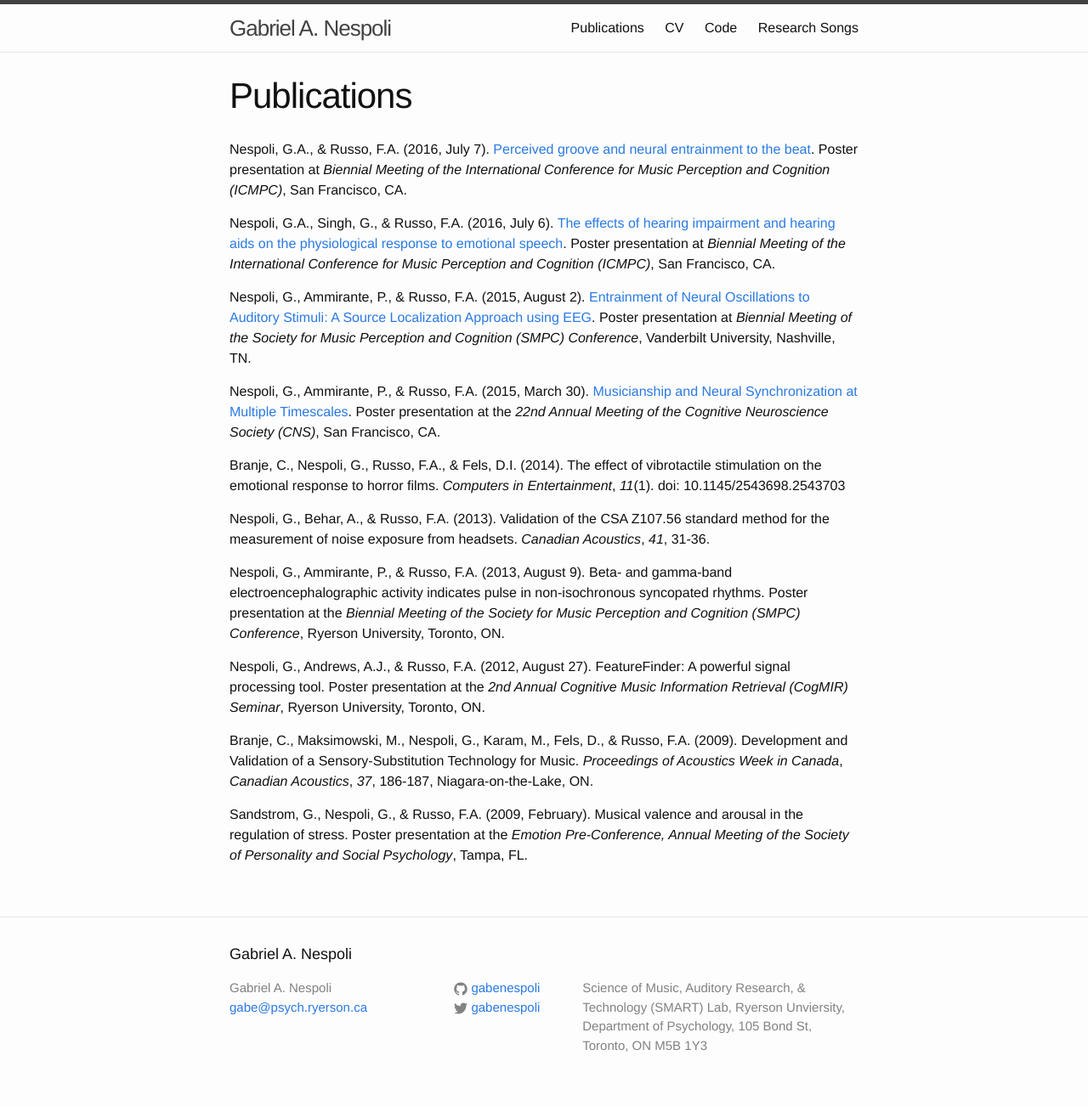
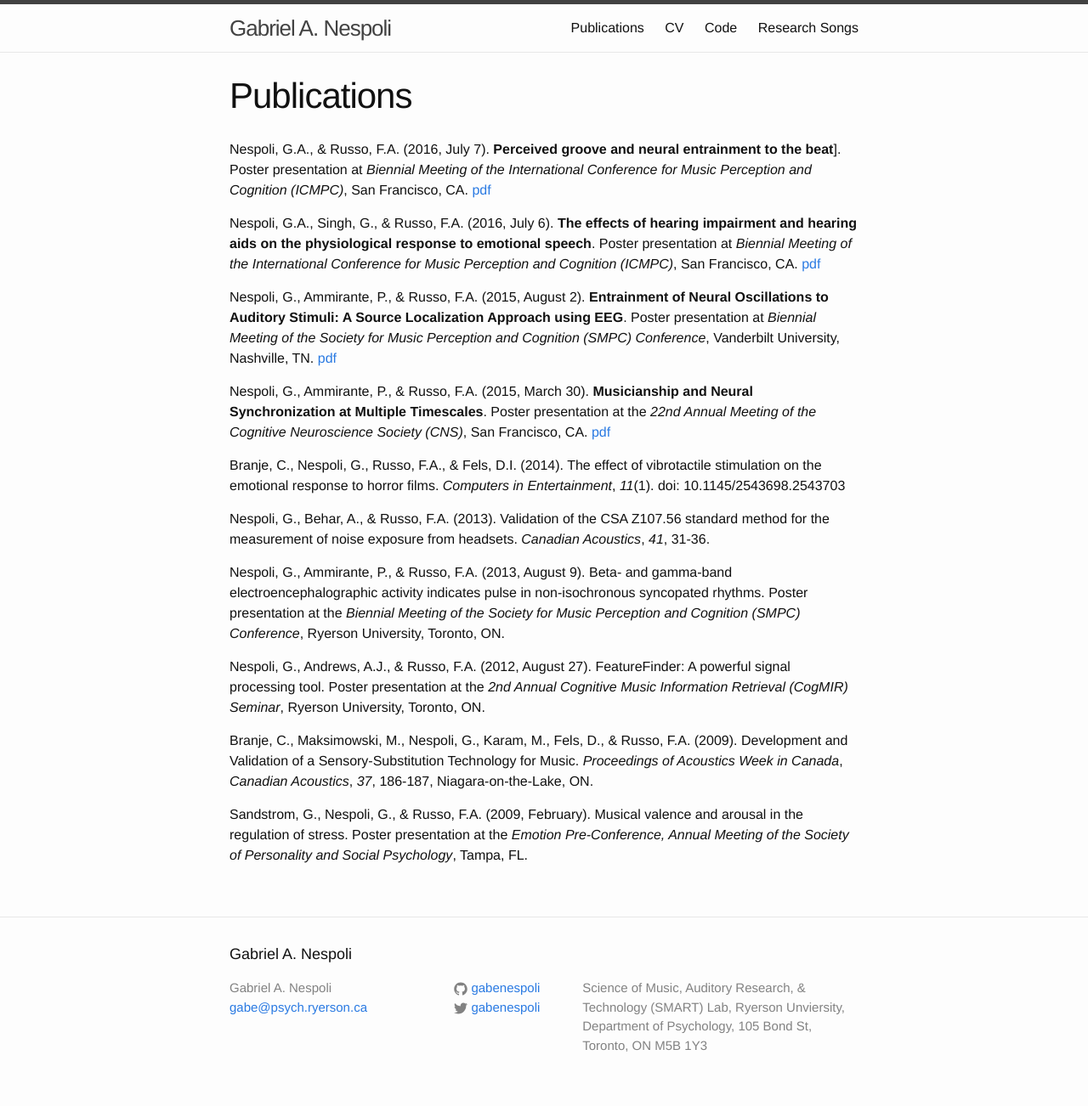
Before and after one commit to gabenespoli/gabenespoli.github.io, a Jekyll site: the page built from publications.md, in a window 1280 px wide. Shown: the whole page at 85% size. Built offline with Jekyll 4.4.1, drawn with Linux system fonts in a browser that asks for light colours.

Commit message:
moved poster links to a 'pdf' after citation

```diff
--- a/publications.md
+++ b/publications.md
@@ -5,13 +5,13 @@ permalink: /publications.html
 weight: 1
 ---
 
-Nespoli, G.A., & Russo, F.A. (2016, July 7). [Perceived groove and neural entrainment to the beat](posters/Nespoli-poster-2016-ICMPC-groove.png). Poster presentation at *Biennial Meeting of the International Conference for Music Perception and Cognition (ICMPC)*, San Francisco, CA.
+Nespoli, G.A., & Russo, F.A. (2016, July 7). **Perceived groove and neural entrainment to the beat**]. Poster presentation at *Biennial Meeting of the International Conference for Music Perception and Cognition (ICMPC)*, San Francisco, CA. [pdf](posters/Nespoli-poster-2016-ICMPC-groove.png)
 
-Nespoli, G.A., Singh, G., & Russo, F.A. (2016, July 6). [The effects of hearing impairment and hearing aids on the physiological response to emotional speech](posters/Nespoli-poster-2016-ICMPC-phonak.png). Poster presentation at *Biennial Meeting of the International Conference for Music Perception and Cognition (ICMPC)*, San Francisco, CA.
+Nespoli, G.A., Singh, G., & Russo, F.A. (2016, July 6). **The effects of hearing impairment and hearing aids on the physiological response to emotional speech**. Poster presentation at *Biennial Meeting of the International Conference for Music Perception and Cognition (ICMPC)*, San Francisco, CA. [pdf](posters/Nespoli-poster-2016-ICMPC-phonak.png)
 
-Nespoli, G., Ammirante, P., & Russo, F.A. (2015, August 2). [Entrainment of Neural Oscillations to Auditory Stimuli: A Source Localization Approach using EEG](posters/Nespoli-poster-2015-SMPC-entrainment.png). Poster presentation at *Biennial Meeting of the Society for Music Perception and Cognition (SMPC) Conference*, Vanderbilt University, Nashville, TN.
+Nespoli, G., Ammirante, P., & Russo, F.A. (2015, August 2). **Entrainment of Neural Oscillations to Auditory Stimuli: A Source Localization Approach using EEG**. Poster presentation at *Biennial Meeting of the Society for Music Perception and Cognition (SMPC) Conference*, Vanderbilt University, Nashville, TN. [pdf](posters/Nespoli-poster-2015-SMPC-entrainment.png)
 
-Nespoli, G., Ammirante, P., & Russo, F.A. (2015, March 30). [Musicianship and Neural Synchronization at Multiple Timescales](posters/Nespoli-poster-2015-CNS-eegffr.png). Poster presentation at the *22nd Annual Meeting of the Cognitive Neuroscience Society (CNS)*, San Francisco, CA.
+Nespoli, G., Ammirante, P., & Russo, F.A. (2015, March 30). **Musicianship and Neural Synchronization at Multiple Timescales**. Poster presentation at the *22nd Annual Meeting of the Cognitive Neuroscience Society (CNS)*, San Francisco, CA. [pdf](posters/Nespoli-poster-2015-CNS-eegffr.png)
 
 Branje, C., Nespoli, G., Russo, F.A., & Fels, D.I. (2014). The effect of vibrotactile stimulation on the emotional response to horror films. *Computers in Entertainment*, *11*(1). doi: 10.1145/2543698.2543703
 
```
